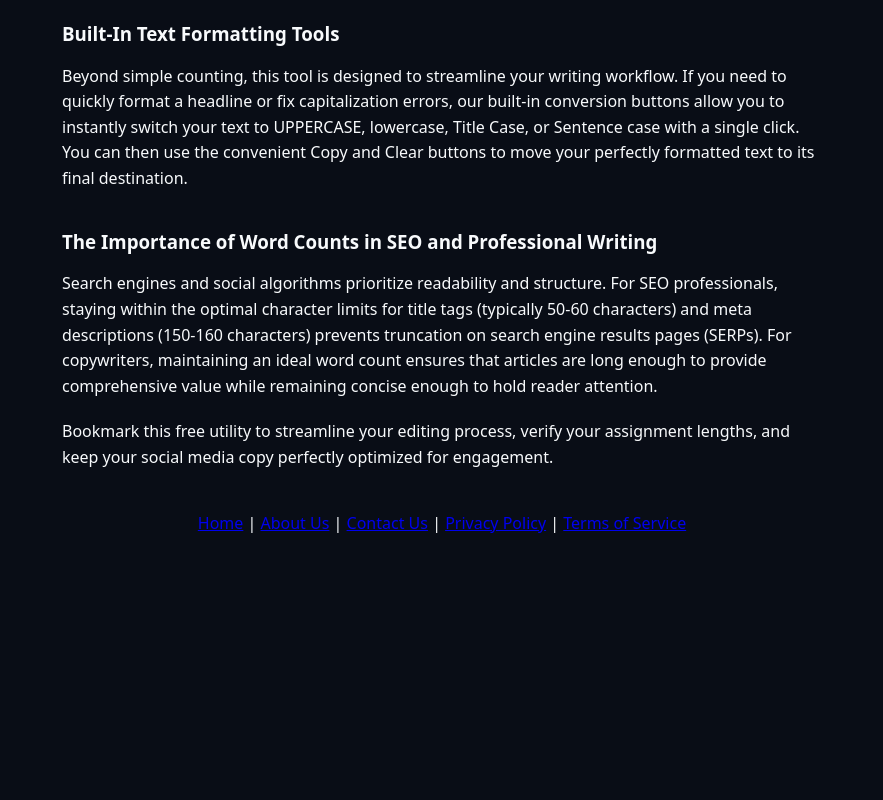
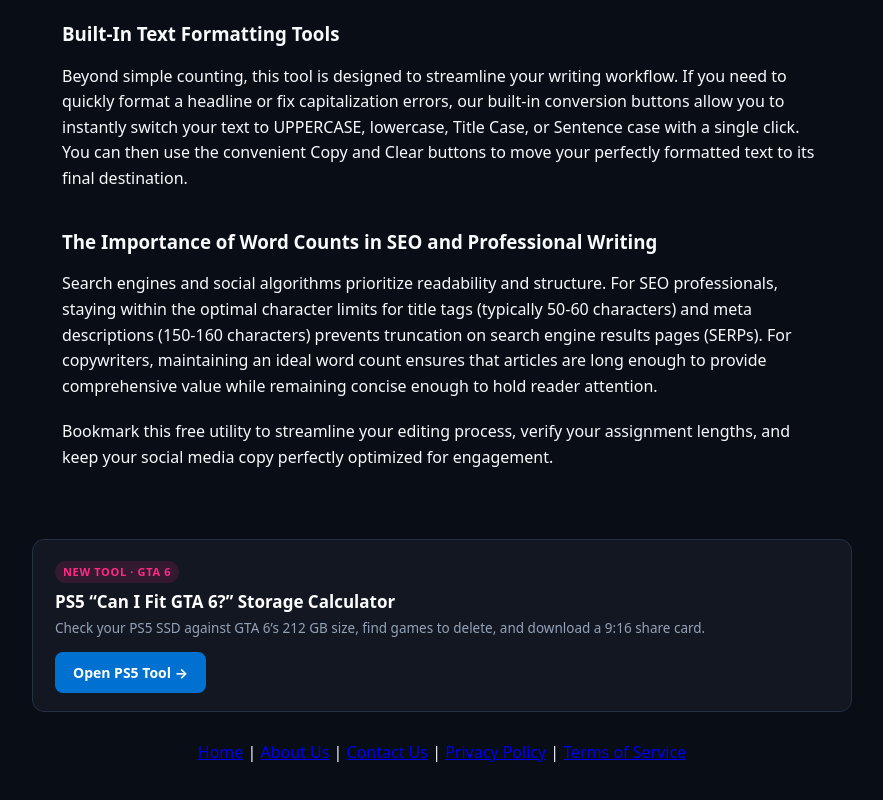
Before and after one commit to mr-popo664/Type-word-counter, a plain HTML site: page index.html in a window 1280 px wide. Shown: the part 2502-3302 px from the top of the page, without its empty margins (198-1081 px from the left). Before the commit the page ends 3077 px from the top, so only its background shows below. Drawn offline with Linux system fonts and the light colour scheme.

Commit message:
Add GTA 6 tool banner and styles to index.html

```diff
--- a/index.html
+++ b/index.html
@@ -586,6 +586,62 @@ body.light-mode div.insta-gradient-bar {
 
 
   </style>
+  <style>
+  .gta6-tool-banner {
+    max-width: 820px;
+    margin: 28px auto;
+    padding: 18px 22px;
+    border-radius: 12px;
+    background: #121722;
+    border: 1px solid #263042;
+    color: #f8fafc;
+    display: flex;
+    flex-wrap: wrap;
+    align-items: center;
+    justify-content: space-between;
+    gap: 14px;
+    font-family: system-ui, -apple-system, sans-serif;
+    text-align: left;
+  }
+  .gta6-tool-badge {
+    display: inline-block;
+    font-size: 11px;
+    font-weight: 700;
+    letter-spacing: 0.06em;
+    text-transform: uppercase;
+    color: #ff2a85;
+    background: rgba(255, 42, 133, 0.14);
+    padding: 3px 8px;
+    border-radius: 999px;
+    margin-bottom: 6px;
+  }
+  .gta6-tool-title {
+    margin: 0 0 4px 0;
+    font-size: 17px;
+    font-weight: 700;
+    color: #ffffff;
+  }
+  .gta6-tool-desc {
+    margin: 0;
+    font-size: 13.5px;
+    color: #94a3b8;
+    line-height: 1.45;
+  }
+  .gta6-tool-btn {
+    display: inline-block;
+    padding: 10px 18px;
+    border-radius: 8px;
+    background: #0070d1;
+    color: #ffffff !important;
+    text-decoration: none;
+    font-size: 14px;
+    font-weight: 700;
+    white-space: nowrap;
+  }
+  .gta6-tool-btn:hover {
+    background: #005bb5;
+  }
+</style>
 </head>
 <body>
 
@@ -1085,6 +1141,14 @@ body.light-mode div.insta-gradient-bar {
 
   <p>Bookmark this free utility to streamline your editing process, verify your assignment lengths, and keep your social media copy perfectly optimized for engagement.</p>
 </article>
+  <div class="gta6-tool-banner">
+  <div>
+    <span class="gta6-tool-badge">New Tool &middot; GTA 6</span>
+    <h3 class="gta6-tool-title">PS5 &ldquo;Can I Fit GTA 6?&rdquo; Storage Calculator</h3>
+    <p class="gta6-tool-desc">Check your PS5 SSD against GTA 6&rsquo;s 212 GB size, find games to delete, and download a 9:16 share card.</p>
+  </div>
+  <a href="https://ps5.mohit-tools.com" class="gta6-tool-btn">Open PS5 Tool &rarr;</a>
+</div>
 <nav>
   <a href="index.html">Home</a> |
     <a href="about.html">About Us</a> |
```
